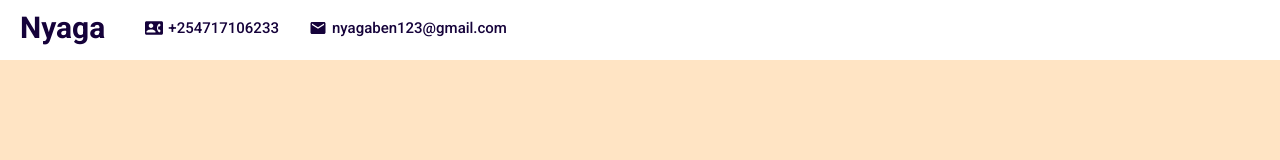
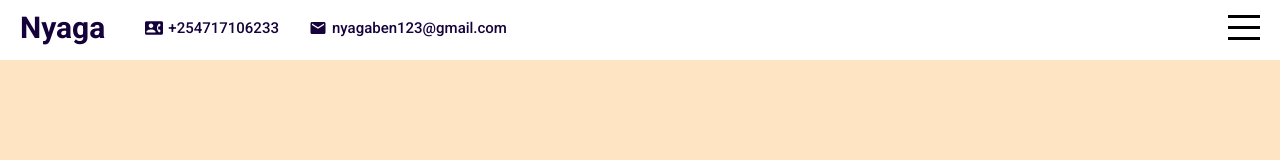
Before and after one commit to nyagajr/react-portfolio, a React (Create React App) app: page / in a window 1280 px wide. Shown: the top 160 px of the page. Built offline with nearby package versions, Linux system fonts and the light colour scheme.

Commit message:
navbar functionalities

```diff
--- a/src/components/navbar/Navbar.jsx
+++ b/src/components/navbar/Navbar.jsx
@@ -1,9 +1,11 @@
 import React from 'react'
 import './navbar.scss'
 import {ContactPhone, Mail} from '@material-ui/icons'
-export default function Navbar() {
+
+
+export default function Navbar({humOpen,setHumOpen}) {
     return (
-        <div className='navbar'>
+        <div className={'navbar ' + (humOpen && 'active')}>
             <div className='wrapper'>
                 <div className='left'>
                     <a href="#intro" className='logo'> Nyaga </a>
@@ -18,14 +20,18 @@ export default function Navbar() {
                     </div>
 
                     </div>
-                </div>
-                <div className='right'>
-                    <div className="hamburger">
+
+                    <div className='right'>
+                    <div className="hamburger" onClick={()=>setHumOpen(!humOpen)}>
                         <span className='line1'></span>
-                        <span className='line3'></span>
+                        <span className='line2'></span>
                         <span className='line3'></span>
                     </div>
                 </div>
+                </div>
+
+
+
             </div>
 
 
--- a/src/components/navbar/navbar.scss
+++ b/src/components/navbar/navbar.scss
@@ -46,5 +46,50 @@
                 }
             }
         }
+
+        .right{
+
+            .hamburger{
+                width: 32px;
+                height: 25px;
+                display: flex;
+                flex-direction: column;
+                justify-content: space-between;
+                cursor: pointer;
+
+
+                span{
+                    width: 100%;
+                    height: 3px;
+                    background-color: #000000;
+                    transform-origin: left;
+                    transition: all 2s ease;
+                }
+            }
+        }
+    }
+
+    &.active{
+        background-color: $globalColor;
+        color: rgb(254, 254, 255);
+
+        .hamburger{
+            span{
+                &:first-child{
+                    background-color: #fff;
+                    transform: rotate(45deg);
+                }
+
+                &:last-child{
+                    background-color: #fff;
+                    transform: rotate(-45deg);
+                }
+
+                &:nth-child(2){
+                    opacity: 0;
+                }
+
+            }
+        }
     }
 }
```
